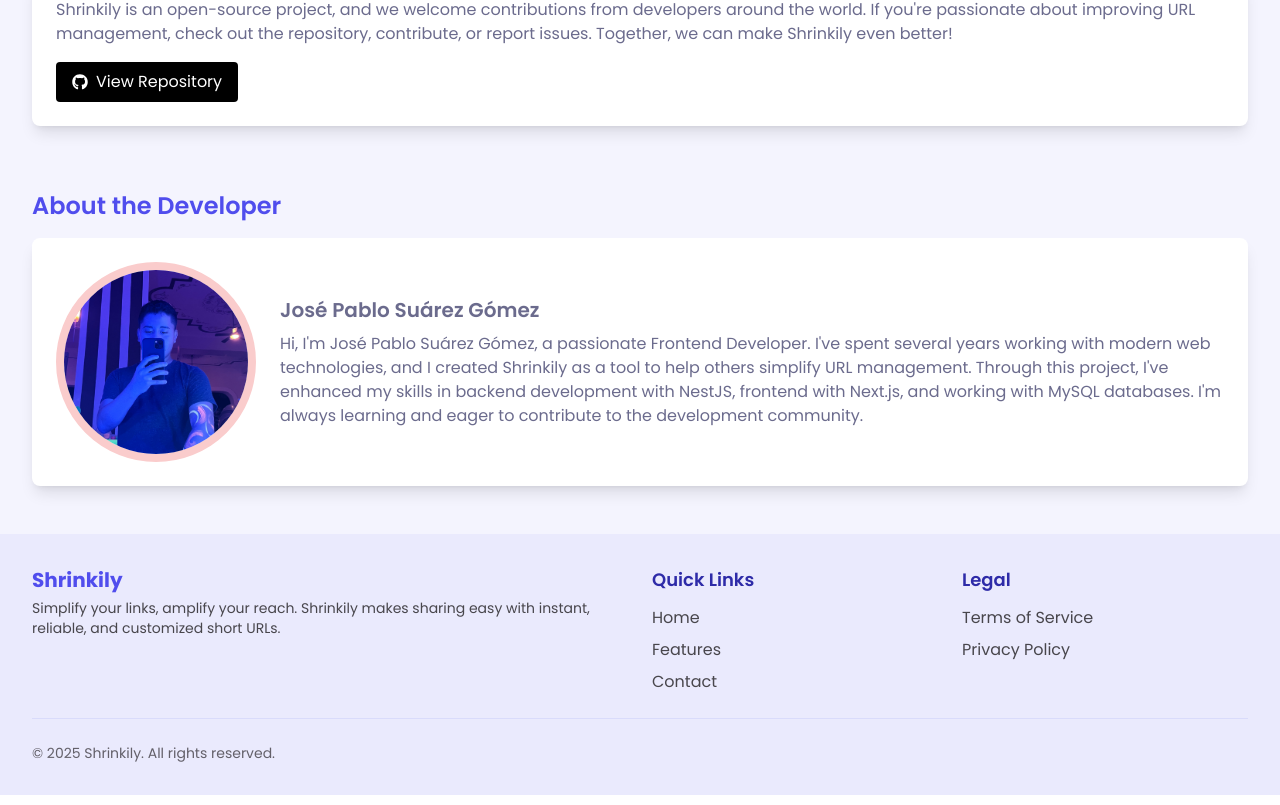
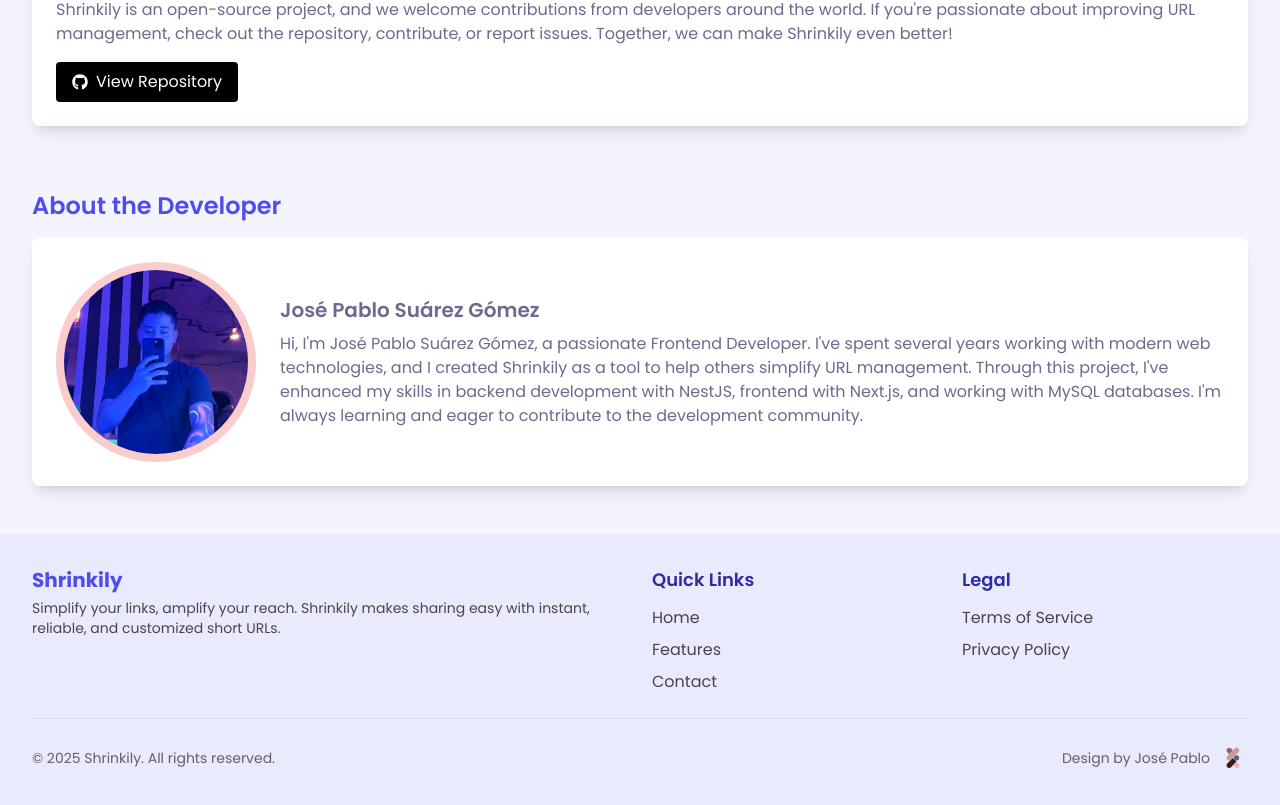
Before and after one commit to JosePabloSG/shrinkily-app, a Next.js app: page /en/about in a window 1280 px wide. Shown: the part 634-1439 px from the top of the page. Built offline with nearby package versions, Linux system fonts and the light colour scheme; no server answers; sample sign-in values are in the browser's storage; a web font is replaced by a local one.

Commit message:
Add footer design and logo: include design credit and new logo SVG

```diff
--- a/components/layout/footer/footer.tsx
+++ b/components/layout/footer/footer.tsx
@@ -1,5 +1,6 @@
 import Link from "next/link";
 import { useTranslations } from "next-intl";
+import Image from "next/image";
 
 const Footer = () => {
   const t = useTranslations('layout.footer');
@@ -64,8 +65,17 @@ const Footer = () => {
 
         {/* Bottom section with social icons and copyright */}
         <div className="mt-6 pt-6 border-t border-dull-lavender-200 flex flex-col md:flex-row justify-between items-center">
-          <div className="text-sm text-gravel-600">
-            {t('copyright', { year: new Date().getFullYear() })}
+          <div className="text-sm text-gravel-600">{t("copyright", { year: new Date().getFullYear() })}</div>
+          <div className="flex items-center mt-4 md:mt-0">
+            <span className="text-sm text-gravel-600 mr-2">Design by José Pablo</span>
+            <Link
+              href="https://github.com/JosePabloSG"
+              target="_blank"
+              rel="noopener noreferrer"
+              className="inline-block"
+            >
+              <Image src="/Logo.svg" alt="José Pablo SG Logo" width={30} height={30} className="rounded-full" />
+            </Link>
           </div>
         </div>
       </div>
```
Also changed, not shown: public/Logo.svg (added).
